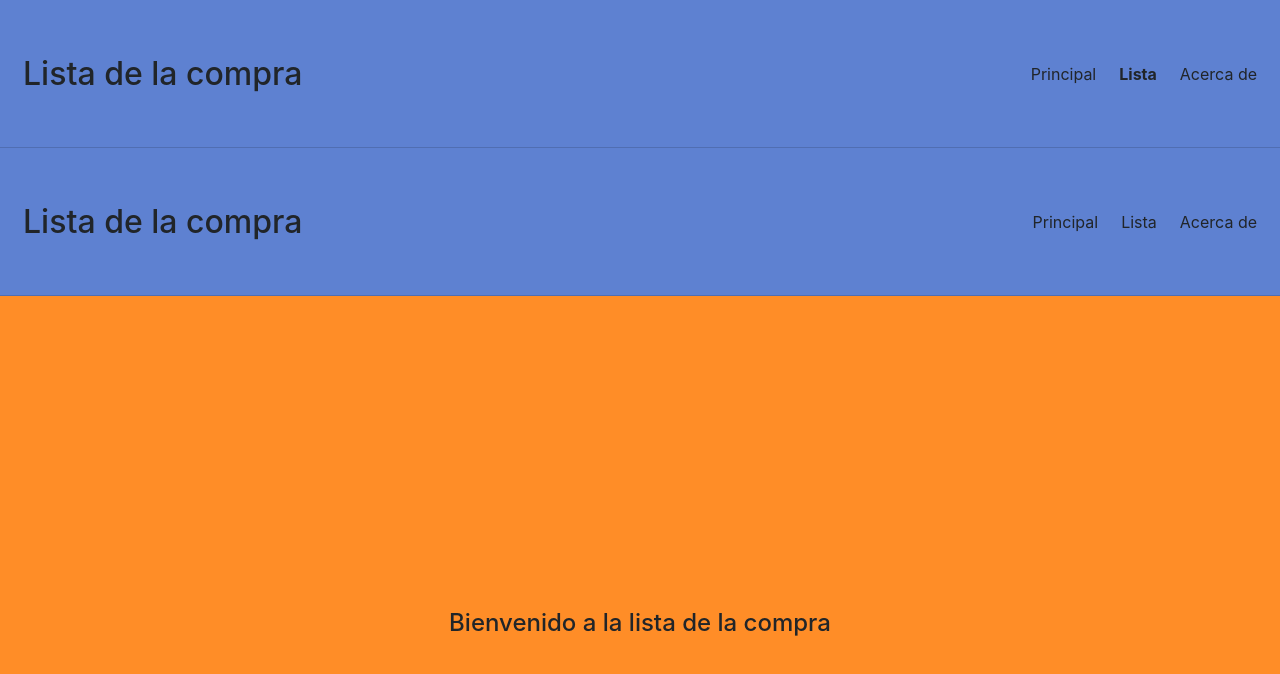
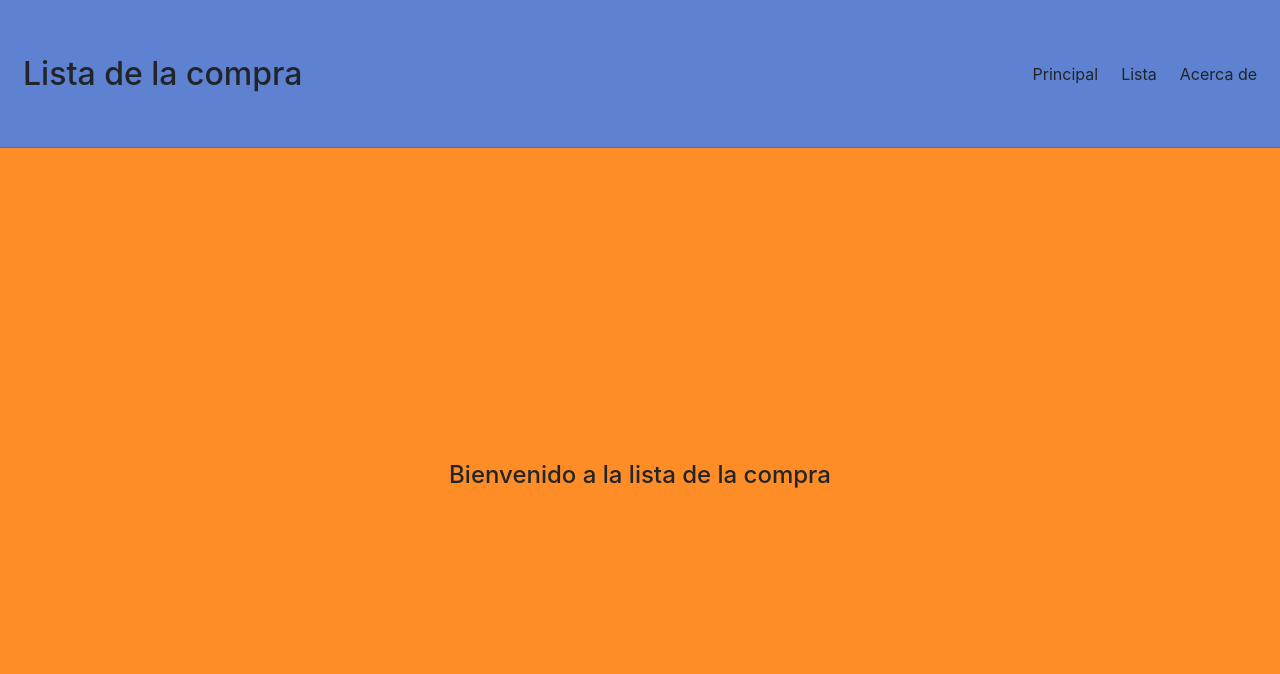
Before and after one commit to aaraquedesarrollo/c2-react-ejercicio17, a React (Create React App) app: page / in a window 1280 px wide. Shown: the top 674 px of the page. Built offline with nearby package versions, Linux system fonts and the light colour scheme; no server answers.

Commit message:
eliminacion de cabecera en html

```diff
--- a/src/App.js
+++ b/src/App.js
@@ -27,22 +27,6 @@ function App() {
 
   return (
     <>
-      <header className="cabecera espaciado bloque-superior">
-        <h1>Lista de la compra</h1>
-        <nav>
-          <ul className="navegacion">
-            <li>
-              <a href="principal">Principal</a>
-            </li>
-            <li className="actual">
-              <a href="lista">Lista</a>
-            </li>
-            <li>
-              <a href="acerca-de">Acerca de</a>
-            </li>
-          </ul>
-        </nav>
-      </header>
       <Router>
         <Cabecera />
         <Switch>
```
